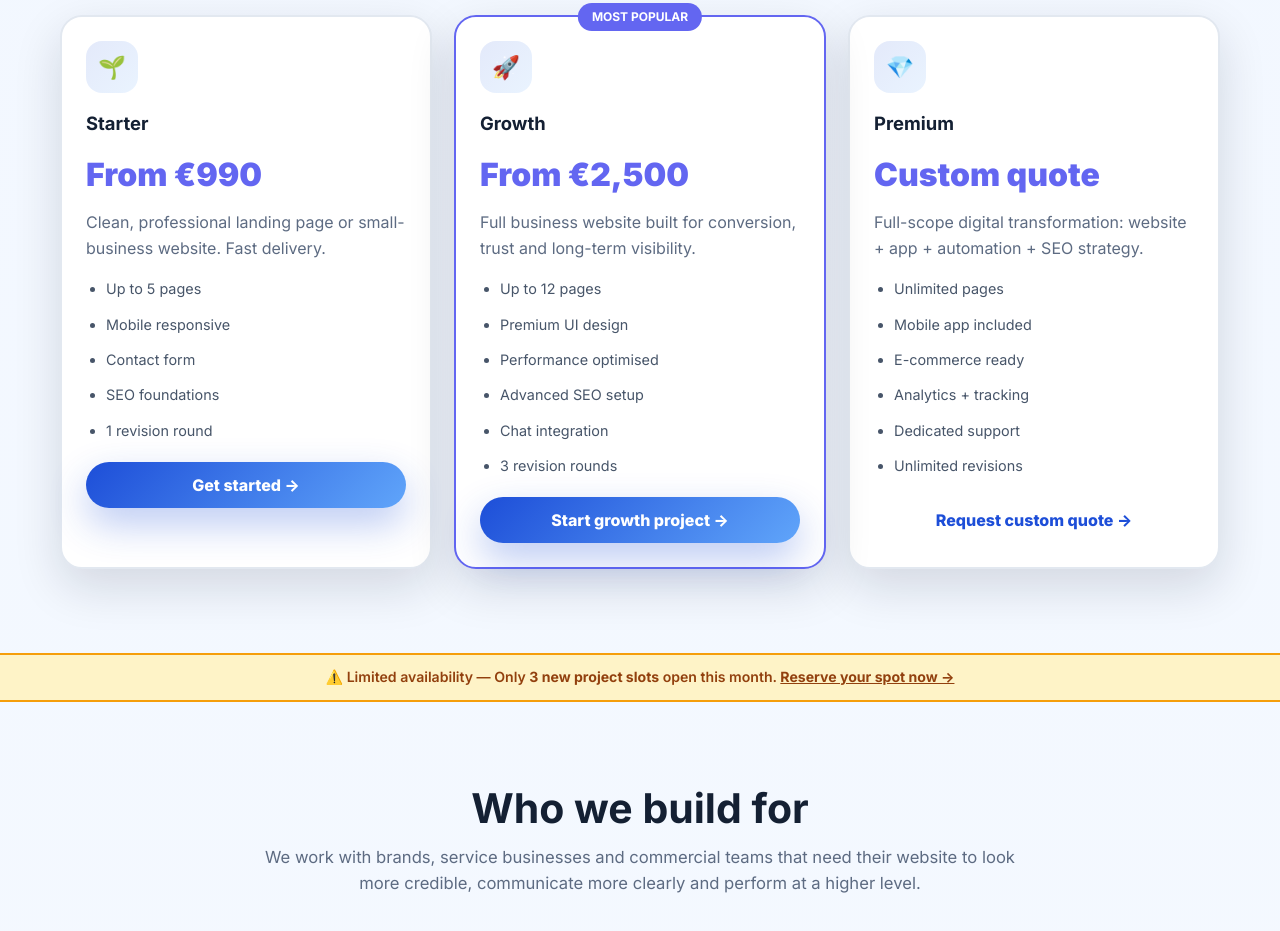
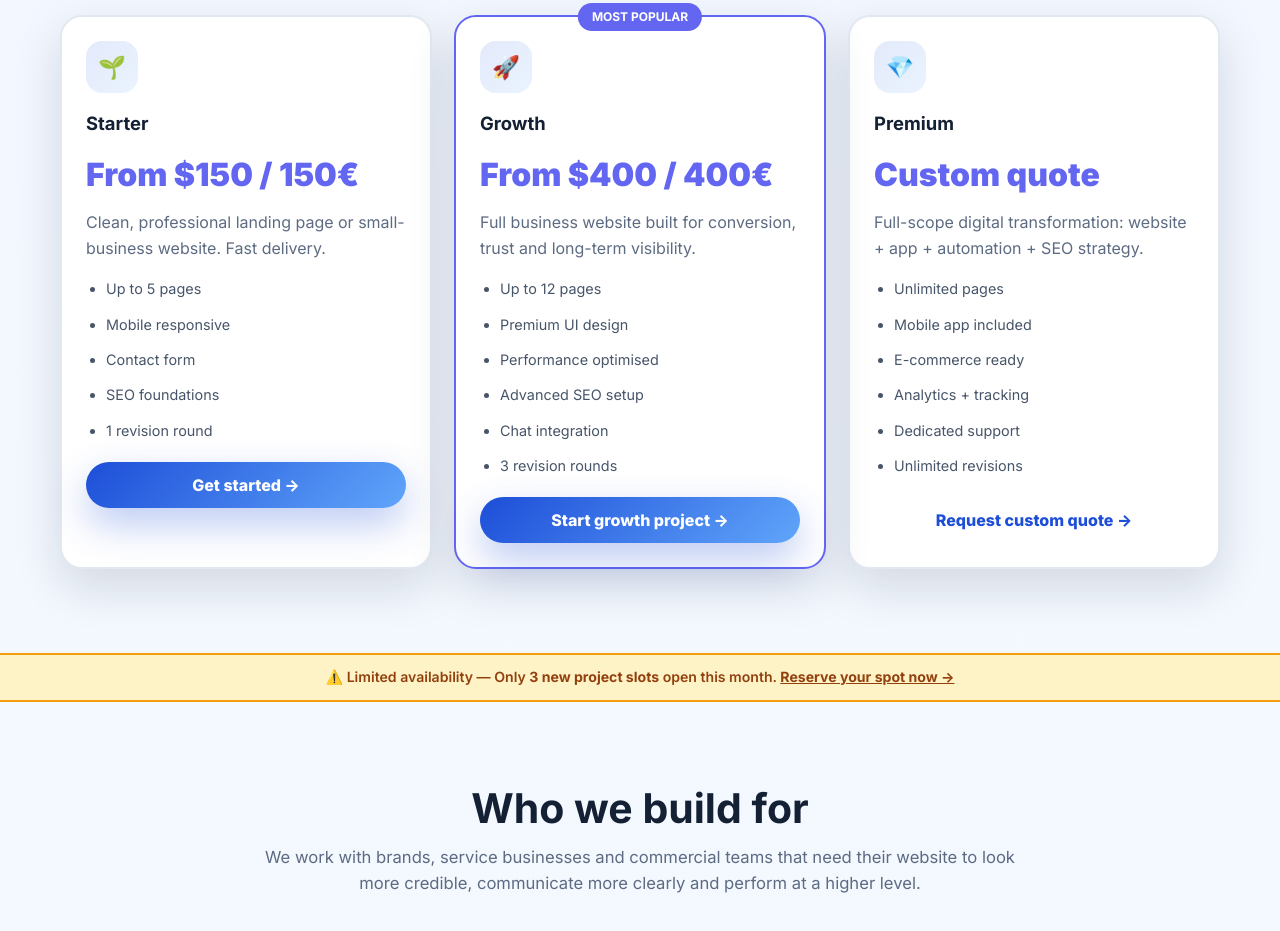
Before and after one commit to massziri/novadev-audit, a plain HTML site: page index.html in a window 1280 px wide. Shown: the part 4302-5233 px from the top of the page. Drawn offline with Linux system fonts and the light colour scheme.

Commit message:
fix: correct Starter $150 and Growth $400 pricing display

```diff
--- a/index.html
+++ b/index.html
@@ -525,7 +525,7 @@
         <article class="card" style="border:2px solid #e2e8f0;">
           <div class="icon">🌱</div>
           <h3>Starter</h3>
-          <p style="font-size:2rem;font-weight:900;color:#6366f1;margin:10px 0;">From €990</p>
+          <p style="font-size:2rem;font-weight:900;color:#6366f1;margin:10px 0;">From $150 / 150€</p>
           <p>Clean, professional landing page or small-business website. Fast delivery.</p>
           <ul style="text-align:left;margin:14px 0 18px;padding-left:20px;font-size:.9rem;color:#475569;line-height:1.9;">
             <li>Up to 5 pages</li>
@@ -540,7 +540,7 @@
           <div style="position:absolute;top:-14px;left:50%;transform:translateX(-50%);background:#6366f1;color:#fff;font-size:.75rem;font-weight:700;padding:4px 14px;border-radius:20px;">MOST POPULAR</div>
           <div class="icon">🚀</div>
           <h3>Growth</h3>
-          <p style="font-size:2rem;font-weight:900;color:#6366f1;margin:10px 0;">From €2,500</p>
+          <p style="font-size:2rem;font-weight:900;color:#6366f1;margin:10px 0;">From $400 / 400€</p>
           <p>Full business website built for conversion, trust and long-term visibility.</p>
           <ul style="text-align:left;margin:14px 0 18px;padding-left:20px;font-size:.9rem;color:#475569;line-height:1.9;">
             <li>Up to 12 pages</li>
```
